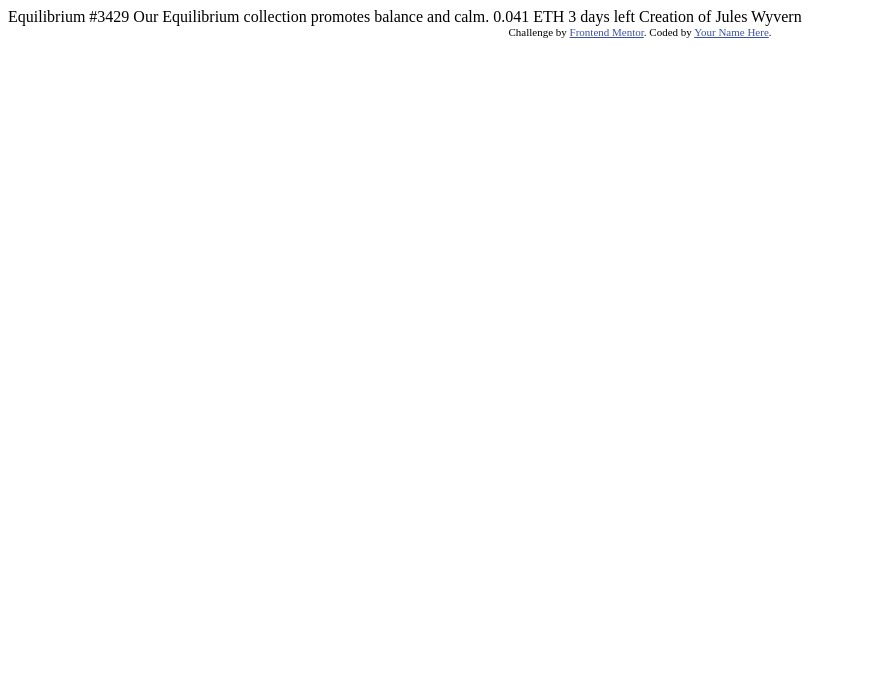
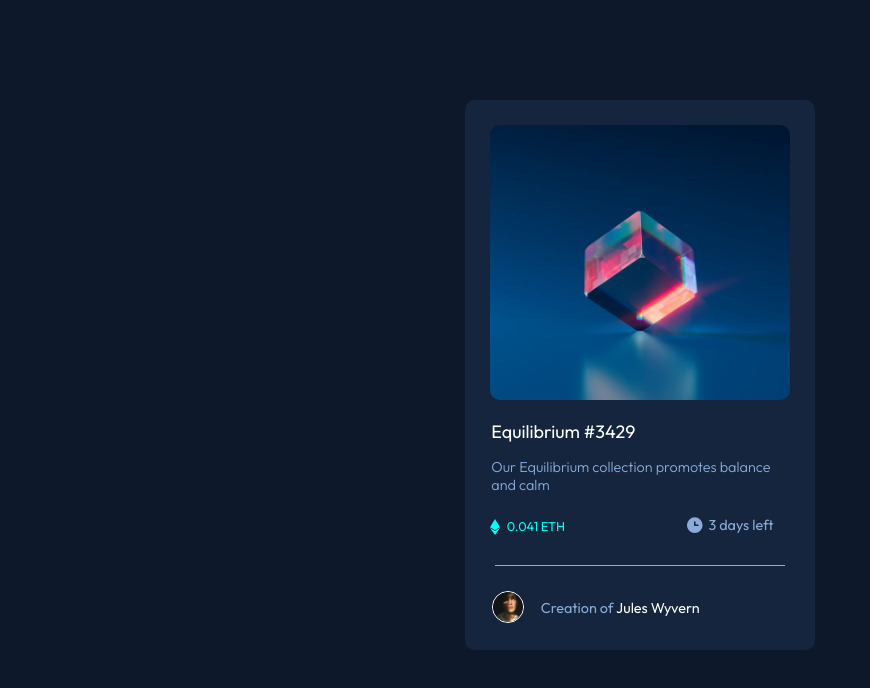
Before and after one commit to jacobfashanu/NFT-preview-card-component, a plain HTML site: page index.html in a window 1280 px wide. Shown: the whole page, without its empty margins (0-870 px from the left). Drawn offline with Linux system fonts and the light colour scheme.

Commit message:
Version 1

```diff
--- a/index.html
+++ b/index.html
@@ -2,32 +2,36 @@
 <html lang="en">
 <head>
   <meta charset="UTF-8">
-  <meta name="viewport" content="width=device-width, initial-scale=1.0"> <!-- displays site properly based on user's device -->
-
-  <link rel="icon" type="image/png" sizes="32x32" href="./images/favicon-32x32.png">
-
-  <title>Frontend Mentor | NFT preview card component</title>
-
-  <!-- Feel free to remove these styles or customise in your own stylesheet 👍 -->
-  <style>
-    .attribution { font-size: 11px; text-align: center; }
-    .attribution a { color: hsl(228, 45%, 44%); }
-  </style>
+  <meta http-equiv="X-UA-Compatible" content="IE=edge">
+  <meta name="viewport" content="width=device-width, initial-scale=1.0">
+  <title>Document</title>
+  <link rel="stylesheet" href="styles.css">
+  <link rel="preconnect" href="https://fonts.googleapis.com">
+  <link rel="preconnect" href="https://fonts.gstatic.com" crossorigin>
+  <link href="https://fonts.googleapis.com/css2?family=Outfit:wght@300;400;600&display=swap" rel="stylesheet">
 </head>
 <body>
+  <main>
+    <img id="equilibrium" src="images/image-equilibrium.jpg" >
+    <p>
+      Equilibrium #3429
+    </p>
+    <p>
+      Our Equilibrium collection promotes balance and calm
+    </p>
+    <img src="images/icon-ethereum.svg">
+    <p>
+      0.041 ETH
+    </p>
+    <img src="images/icon-clock.svg">
+    <p>
+      3 days left
+    </p>
 
-  Equilibrium #3429
-
-  Our Equilibrium collection promotes balance and calm.
-
-  0.041 ETH
-  3 days left
-
-  Creation of Jules Wyvern
-
-  <div class="attribution">
-    Challenge by <a href="https://www.frontendmentor.io?ref=challenge" target="_blank">Frontend Mentor</a>.
-    Coded by <a href="#">Your Name Here</a>.
-  </div>
+    <footer>
+      <img id="Authorpic"src="images/image-avatar.png">
+      <p id="Author">Creation of <span>Jules Wyvern</span></p>
+    </footer>
+  </main>
 </body>
 </html>
--- /dev/null
+++ b/styles.css
@@ -0,0 +1,109 @@
+body {
+    background-color: hsl(217, 54%, 11%);
+    font-family: 'Outfit', sans-serif;
+    font-size: 18px;
+}
+
+main {
+    background-color: hsl(216, 50%, 16%);
+    /* margin: 150px; */
+    width: 350px;
+    height: 550px;
+    margin: 100px auto;
+    border-radius: 10px;
+
+}
+
+p {
+    width: 85%;
+    margin: auto;
+}
+
+p:nth-of-type(1) {
+
+    margin-top: 15px;
+    color: hsl(0, 0%, 100%);
+    font-weight: 400;
+
+}
+
+p:nth-of-type(2) {
+    margin-top: 15px;
+    color: hsl(215, 51%, 70%);
+    font-weight: 300;
+    font-size: 0.9rem;
+}
+
+p:nth-of-type(3) {
+    color: hsl(178, 100%, 50%);
+    font-size: 0.8rem;
+    display: inline;
+    position: relative;
+    top: -4px;
+    left: 3px;
+    /* margin-bottom: 35px; */
+}
+
+p:nth-of-type(4) {
+    display: inline;
+    position: relative;
+    top: -5px;
+    color: hsl(215, 51%, 70%);
+    font-size: 0.9rem;
+}
+
+#Author {
+    display: inline;
+    color: hsl(215, 51%, 70%);
+    position: relative;
+    top: -10px;
+    left: -15px;
+    font-size: 0.9rem;
+}
+
+span {
+    color: hsl(0, 0%, 100%);
+}
+
+footer {
+    border-top: 0.1px solid hsl(215, 51%, 70%);
+    height: 50px;
+    width: 290px;
+    /* margin-top: 25px; */
+    margin: 25px auto 0 auto;
+}
+
+#equilibrium {
+    width: 300px;
+    height: 275px;
+    margin-left: 25px;
+    margin-top: 25px;
+    border-radius: 10px;
+}
+
+img:nth-of-type(2) {
+    width: 10px;
+    margin-left: 25px;
+    margin-top: 25px;
+    display: inline;
+}
+
+img:nth-of-type(3) {
+    width: 20px;
+    margin-left: 120px;
+    position: relative;
+    /* top: -20px; */
+
+    display: inline;
+}
+
+#Authorpic {
+    display: inline;
+    margin-top: 25px;
+    margin-left: 25px;
+    width: 30px;
+    position: relative;
+    left: -28px;
+    border: 0.1px solid hsl(0, 0%, 100%);
+    border-radius: 50%;
+}
```
Also changed, not shown: 1 other file.
